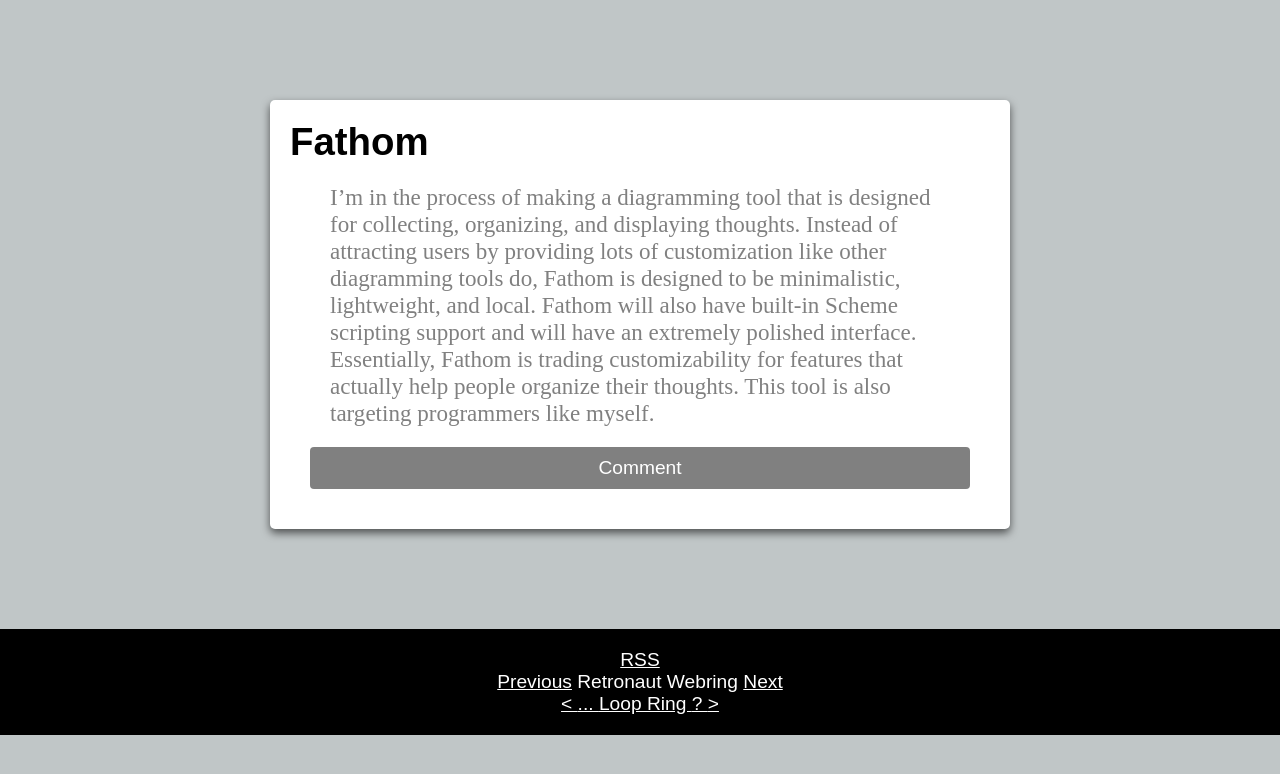
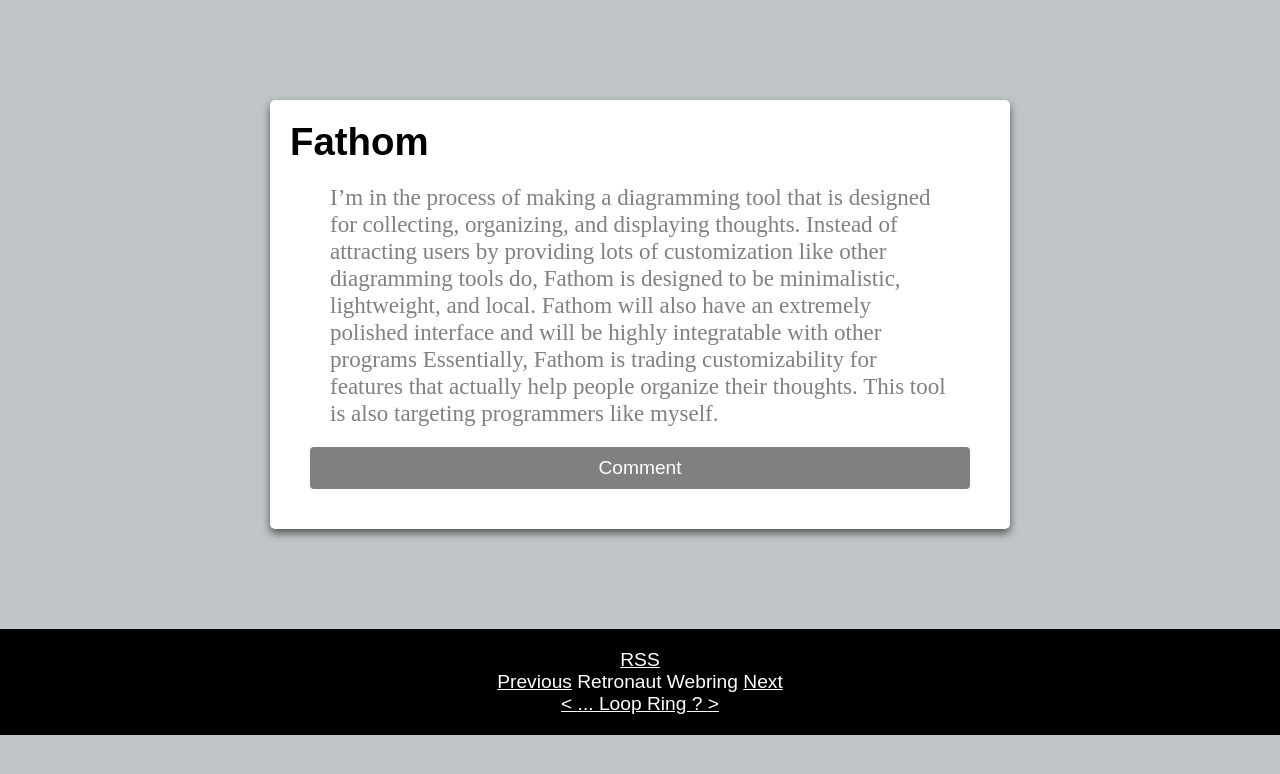
Before and after one commit to thomasm1248/thomasm1248.github.io, a Jekyll site: the page built from Project/_posts/2024-11-05-Fathom.md, in a window 1280 px wide. Shown: the top 774 px of the page. Built offline with Jekyll 4.4.1, drawn with Linux system fonts in a browser that asks for light colours; our own code applies the rules of GitHub Pages for plain Markdown files; a script that is not in the unit is left out.

Commit message:
Modify Fathom description

```diff
--- a/Project/_posts/2024-11-05-Fathom.md
+++ b/Project/_posts/2024-11-05-Fathom.md
@@ -6,6 +6,6 @@ link: https://github.com/thomasm1248/fathom
 I'm in the process of making a diagramming tool that is designed for collecting, organizing,
 and displaying thoughts. Instead of attracting users by providing lots of customization like
 other diagramming tools do, Fathom is designed to be minimalistic, lightweight, and local.
-Fathom will also have built-in Scheme scripting support and will have an extremely polished
-interface. Essentially, Fathom is trading customizability for features that actually help
+Fathom will also have an extremely polished interface and will be highly integratable with other programs
+Essentially, Fathom is trading customizability for features that actually help
 people organize their thoughts. This tool is also targeting programmers like myself.
```
